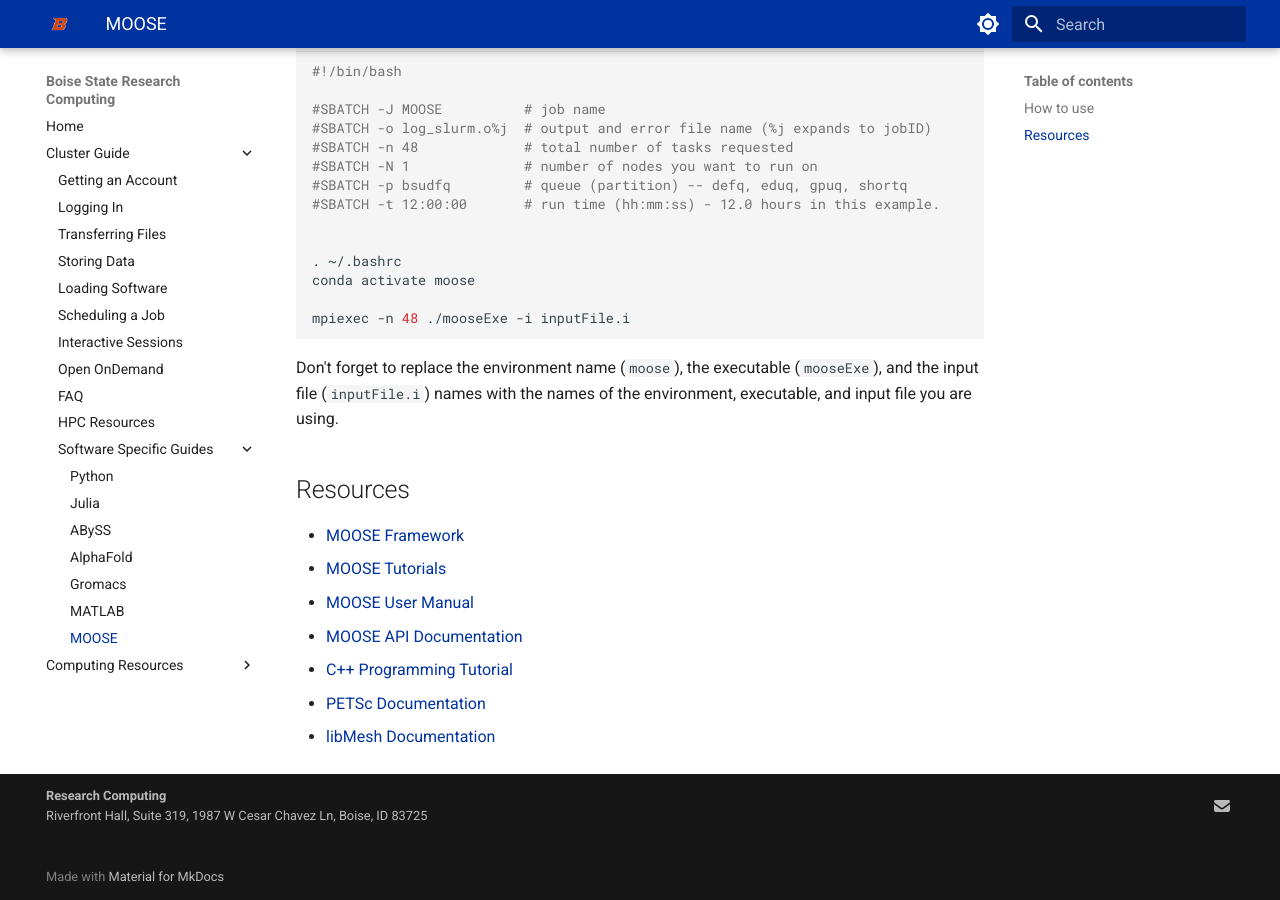
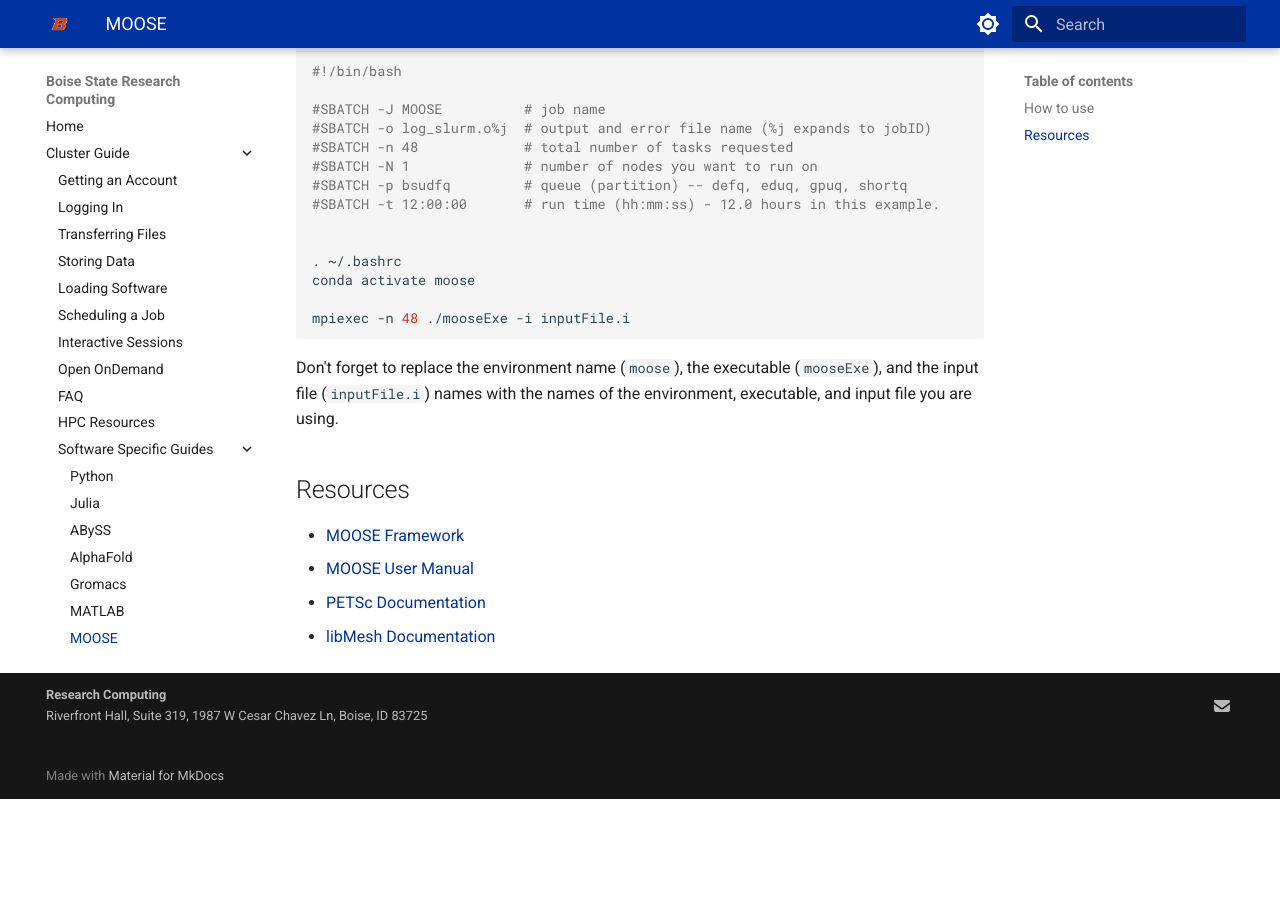
Before and after one commit to bsurc/docs, an MkDocs documentation site: the page built from docs/moose_tutorial.md, in a window 1280 px wide and 900 px high, scrolled down 543 px. Built offline with MkDocs 1.6.1 and Material for MkDocs 9.7.7, drawn with Linux system fonts in a browser that asks for light colours; after the commit the page ends 1342 px from its top, so only the background shows below that.

Commit message:
Remove broken links

```diff
--- a/docs/moose_tutorial.md
+++ b/docs/moose_tutorial.md
@@ -33,9 +33,6 @@ Don't forget to replace the environment name (`moose`), the executable (`mooseEx
 ## Resources
 
 - [MOOSE Framework](https://mooseframework.inl.gov/)
-- [MOOSE Tutorials](https://mooseframework.inl.gov/getting_started/tutorials_and_examples/)
 - [MOOSE User Manual](https://mooseframework.inl.gov/application_usage/index.html)
-- [MOOSE API Documentation](https://mooseframework.inl.gov/doxygen/)
-- [C++ Programming Tutorial](http://www.cplusplus.com/doc/tutorial/)
 - [PETSc Documentation](https://www.mcs.anl.gov/petsc/)
 - [libMesh Documentation](http://libmesh.github.io/)
```
